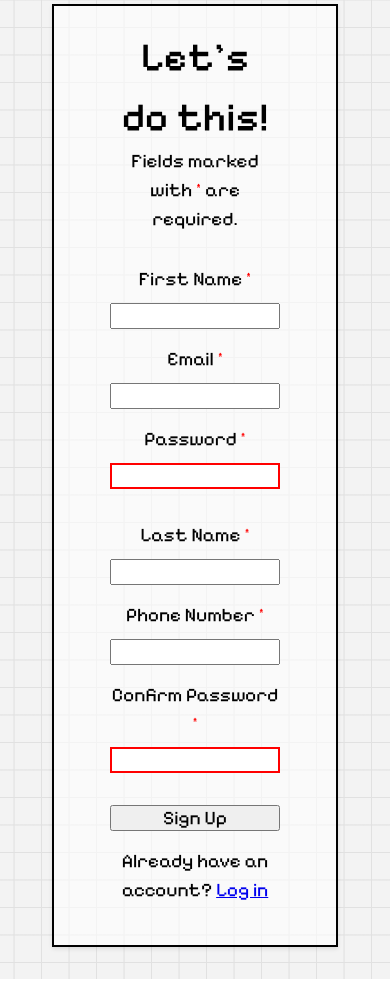
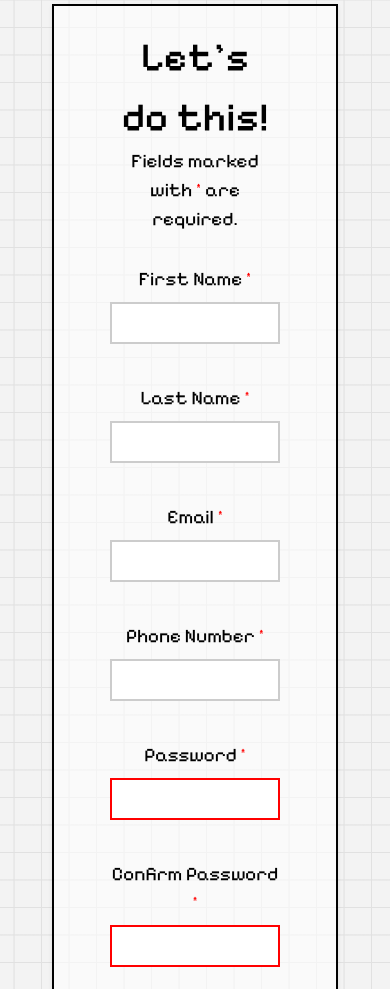
Before and after one commit to skele-666/sign-up-form, a website: page index.html in a window 390 px wide. Shown: the part 386-1375 px from the top of the page. Drawn offline with nearby package versions, Linux system fonts and the light colour scheme.

Commit message:
Refactor form structure and styles; enhance layout with CSS variables and improved focus styles

```diff
--- a/index.html
+++ b/index.html
@@ -17,7 +17,11 @@
             <img src="./assets/images/odin-lined.png" alt="Logo">
             <span>Odin</span>
         </header>
-        <p>Photo by <a href="https://unsplash.com/@lnlnln?utm_content=creditCopyText&utm_medium=referral&utm_source=unsplash" target="_blank">Leonhard Niederwimmer</a> on <a href="https://unsplash.com/photos/a-group-of-jellyfish-ze1i5ej8I5A?utm_content=creditCopyText&utm_medium=referral&utm_source=unsplash" target="_blank">Unsplash</a></p>
+        <p>Photo by <a
+                href="https://unsplash.com/@lnlnln?utm_content=creditCopyText&utm_medium=referral&utm_source=unsplash"
+                target="_blank">Leonhard Niederwimmer</a> on <a
+                href="https://unsplash.com/photos/a-group-of-jellyfish-ze1i5ej8I5A?utm_content=creditCopyText&utm_medium=referral&utm_source=unsplash"
+                target="_blank">Unsplash</a></p>
 
     </div>
 
@@ -32,26 +36,37 @@
                 required.</span>
             <form action="" method="post">
                 <fieldset class="form-input">
-                    <div class="form-group">
-                        <label for="first-name">First Name <span class="required">*</span></label>
-                        <input id="first-name" name="first-name" type="text" required tabindex="1">
-
-                        <label for="email">Email <span class="required">*</span></label>
-                        <input id="email" name="email" type="email" required tabindex="3">
-
-                        <label for="password">Password <span class="required">*</span></label>
-                        <input id="password" name="password" type="password" required tabindex="5">
+                    <div class="form-row">
+                        <div class="form-group">
+                            <label for="first-name">First Name <span class="required">*</span></label>
+                            <input id="first-name" name="first-name" type="text" required>
+                        </div>
+                        <div class="form-group">
+                            <label for="last-name">Last Name <span class="required">*</span></label>
+                            <input id="last-name" name="last-name" type="text" required>
+                        </div>
                     </div>
 
-                    <div class="form-group">
-                        <label for="last-name">Last Name <span class="required">*</span></label>
-                        <input id="last-name" name="last-name" type="text" required tabindex="2">
+                    <div class="form-row">
+                        <div class="form-group">
+                            <label for="email">Email <span class="required">*</span></label>
+                            <input id="email" name="email" type="email" required>
+                        </div>
+                        <div class="form-group">
+                            <label for="phone">Phone Number <span class="required">*</span></label>
+                            <input id="phone" name="phone" type="tel" required>
+                        </div>
+                    </div>
 
-                        <label for="phone">Phone Number <span class="required">*</span></label>
-                        <input id="phone" name="phone" type="tel" required tabindex="4">
-
-                        <label for="confirm-password">Confirm Password <span class="required">*</span></label>
-                        <input id="confirm-password" name="confirm-password" type="password" required tabindex="6">
+                    <div class="form-row">
+                        <div class="form-group">
+                            <label for="password">Password <span class="required">*</span></label>
+                            <input id="password" name="password" type="password" required>
+                        </div>
+                        <div class="form-group">
+                            <label for="confirm-password">Confirm Password <span class="required">*</span></label>
+                            <input id="confirm-password" name="confirm-password" type="password" required>
+                        </div>
                     </div>
                 </fieldset>
                 <button type="submit">Sign Up</button>
--- a/style.css
+++ b/style.css
@@ -1,8 +1,27 @@
-/* CSS reset */
 @import 'node_modules/modern-normalize/modern-normalize.css';
 
 :root {
     line-height: 1.5;
+
+    /* Color variables */
+    --color-grid: #E1E1E1;
+    --background-main: #F3F3F3;
+    --background-form: rgba(255, 255, 255, 0.6);
+    --background-logo: rgba(0, 0, 0, 0.5);
+    --text-main: #000;
+    --text-inverse: #fff;
+    --text-required: #ff0000;
+    --border-form: #000;
+    --border-input: #ccc;
+    --border-input-focus: #2563eb;
+    --border-input-invalid: #ff0000;
+    --button-bg: #3663c4;
+    --button-bg-hover: #223a8b;
+    --button-bg-active: #0D355A;
+    --button-border: #0D355A;
+    --button-shadow-focus: rgba(37, 99, 235, 0.15);
+    --input-shadow-focus: rgba(37, 99, 235, 0.15);
+    --input-shadow-invalid: rgba(255, 0, 0, 0.15);
 }
 
 * {
@@ -83,6 +102,7 @@ body {
     font-weight: 400;
     font-style: normal;
     font-size: 1.2rem;
+    color: var(--text-main);
 }
 
 /* Splash panel */
@@ -98,7 +118,7 @@ body {
     justify-content: space-between;
     text-align: center;
     padding-top: 10rem;
-    color: white;
+    color: var(--text-inverse);
     font-size: 1rem;
 }
 
@@ -107,7 +127,7 @@ body {
 }
 
 .splash-panel a {
-    color: white;
+    color: var(--text-inverse);
     text-decoration: underline;
 }
 
@@ -115,7 +135,7 @@ body {
     display: flex;
     justify-content: center;
     align-items: center;
-    background-color: rgba(0, 0, 0, 0.5);
+    background-color: var(--background-logo);
     width: 100%;
     padding: 1rem 0;
     gap: 0.5rem;
@@ -138,12 +158,9 @@ body {
     justify-content: center;
     width: 100%;
     height: 100%;
-    /* Grid pattern by https://uiverse.io/profile/kennyotsu-monochromia */
-    --color: #E1E1E1;
-    --background-color: #F3F3F3;
-    background-color: var(--background-color);
-    background-image: linear-gradient(0deg, transparent 24%, var(--color) 25%, var(--color) 26%, transparent 27%, transparent 74%, var(--color) 75%, var(--color) 76%, transparent 77%, transparent),
-        linear-gradient(90deg, transparent 24%, var(--color) 25%, var(--color) 26%, transparent 27%, transparent 74%, var(--color) 75%, var(--color) 76%, transparent 77%, transparent);
+    background-color: var(--background-main);
+    background-image: linear-gradient(0deg, transparent 24%, var(--color-grid) 25%, var(--color-grid) 26%, transparent 27%, transparent 74%, var(--color-grid) 75%, var(--color-grid) 76%, transparent 77%, transparent),
+        linear-gradient(90deg, transparent 24%, var(--color-grid) 25%, var(--color-grid) 26%, transparent 27%, transparent 74%, var(--color-grid) 75%, var(--color-grid) 76%, transparent 77%, transparent);
     background-size: 55px 55px;
 }
 
@@ -157,13 +174,13 @@ body {
 }
 
 section.signup-form {
-    border: 2px solid black;
+    border: 2px solid var(--border-form);
     padding: 1.3rem 3.5rem 2.5rem 3.5rem;
     box-shadow: 0 2px 4px rgba(0, 0, 0, 0.1);
     text-align: center;
     width: 90%;
     margin-top: 1.5rem;
-    background-color: rgba(255, 255, 255, 0.6);
+    background-color: var(--background-form);
     width: 60%;
 }
 
@@ -176,43 +193,60 @@ section.signup-form p {
     margin-top: 1rem;
 }
 
+section.signup-form button {
+    padding: 0.5rem 1rem;
+    border: 2px solid var(--button-border);
+    background-color: var(--button-bg);
+    color: var(--text-inverse);
+    font-weight: bold;
+    cursor: pointer;
+}
+
+section.signup-form button:hover {
+    background-color: var(--button-bg-hover);
+    transition: background-color 0.3s;
+}
+
+section.signup-form button:focus {
+    outline: none;
+    box-shadow: 0 0 0 2px var(--button-shadow-focus);
+}
+
+section.signup-form button:active {
+    background-color: var(--button-bg-active);
+    transition: background-color 0.1s;
+}
+
 fieldset.form-input {
     display: flex;
     border: none;
     margin-top: 2rem;
-    gap: 1rem;
+    gap: 1.5rem;
     align-items: stretch;
+    flex-direction: column;
+    width: 100%;
+}
+
+fieldset.form-input .form-row {
+    display: flex;
+    gap: 1.5rem;
+    width: 100%;
+}
+
+fieldset.form-input .form-row>* {
+    flex: 1;
 }
 
 fieldset.form-input input {
     width: 100%;
     margin-bottom: 1rem;
+    padding: 0.5rem;
+    border: 2px solid var(--border-input);
+    box-sizing: border-box;
+    transition: border-color 0.2s, box-shadow 0.2s;
 }
 
-/* Focus styles for password fields */
-fieldset.form-input input:focus {
-    outline: none;
-    border: 2px solid #2563eb;
-    box-shadow: 0 0 0 2px rgba(37, 99, 235, 0.15);
-}
-
-fieldset.form-input input[type="password"]:invalid {
-    border: 2px solid red;
-}
-
-fieldset.form-input input[type="password"]:focus:invalid {
-    box-shadow: 0 0 0 2px rgba(255, 0, 0, 0.15);
-}
-
-fieldset.form-input input[type="password"]:focus:valid {
-    box-shadow: 0 0 0 2px rgba(37, 99, 235, 0.15);
-}
-
-fieldset.form-input .form-group {
-    flex: 1;
-}
-
-.form-input label {
+fieldset.form-input label {
     display: block;
     margin-bottom: 0.5rem;
 }
@@ -224,7 +258,26 @@ fieldset.form-input .form-group {
 }
 
 .required {
-    color: red;
+    color: var(--text-required);
+}
+
+/* Focus styles for password fields */
+fieldset.form-input input:focus {
+    outline: none;
+    border: 2px solid var(--border-input-focus);
+    box-shadow: 0 0 0 2px var(--input-shadow-focus);
+}
+
+fieldset.form-input input[type="password"]:invalid {
+    border: 2px solid var(--border-input-invalid);
+}
+
+fieldset.form-input input[type="password"]:focus:invalid {
+    box-shadow: 0 0 0 2px var(--input-shadow-invalid);
+}
+
+fieldset.form-input input[type="password"]:focus:valid {
+    box-shadow: 0 0 0 2px var(--input-shadow-focus);
 }
 
 /* Media queries */
@@ -262,10 +315,7 @@ fieldset.form-input .form-group {
         max-width: 600px;
     }
 
-    .form-input {
+    fieldset.form-input .form-row {
         flex-direction: column;
-        align-items: center;
-        justify-content: center;
-        text-align: center;
     }
 }
```
